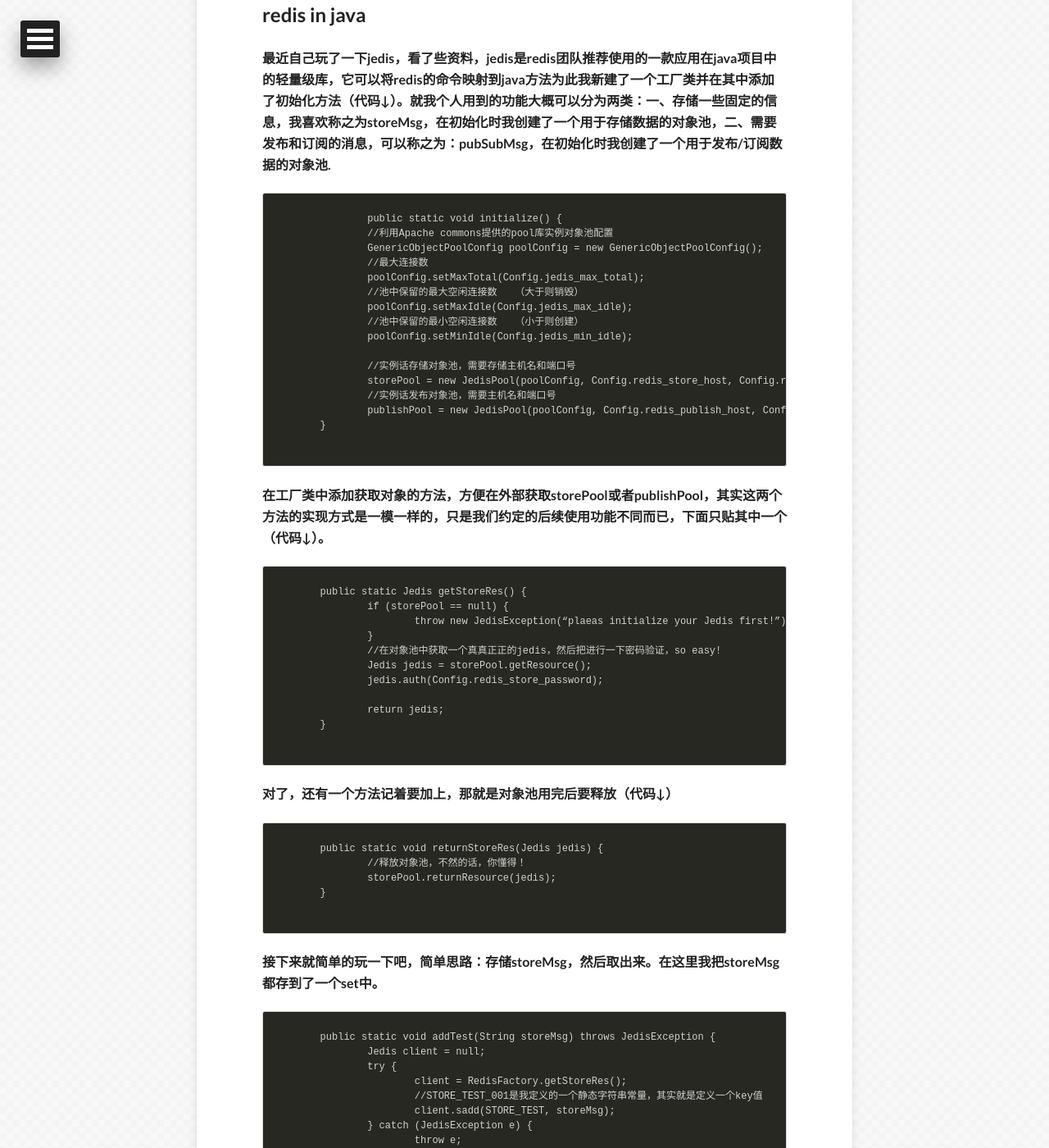
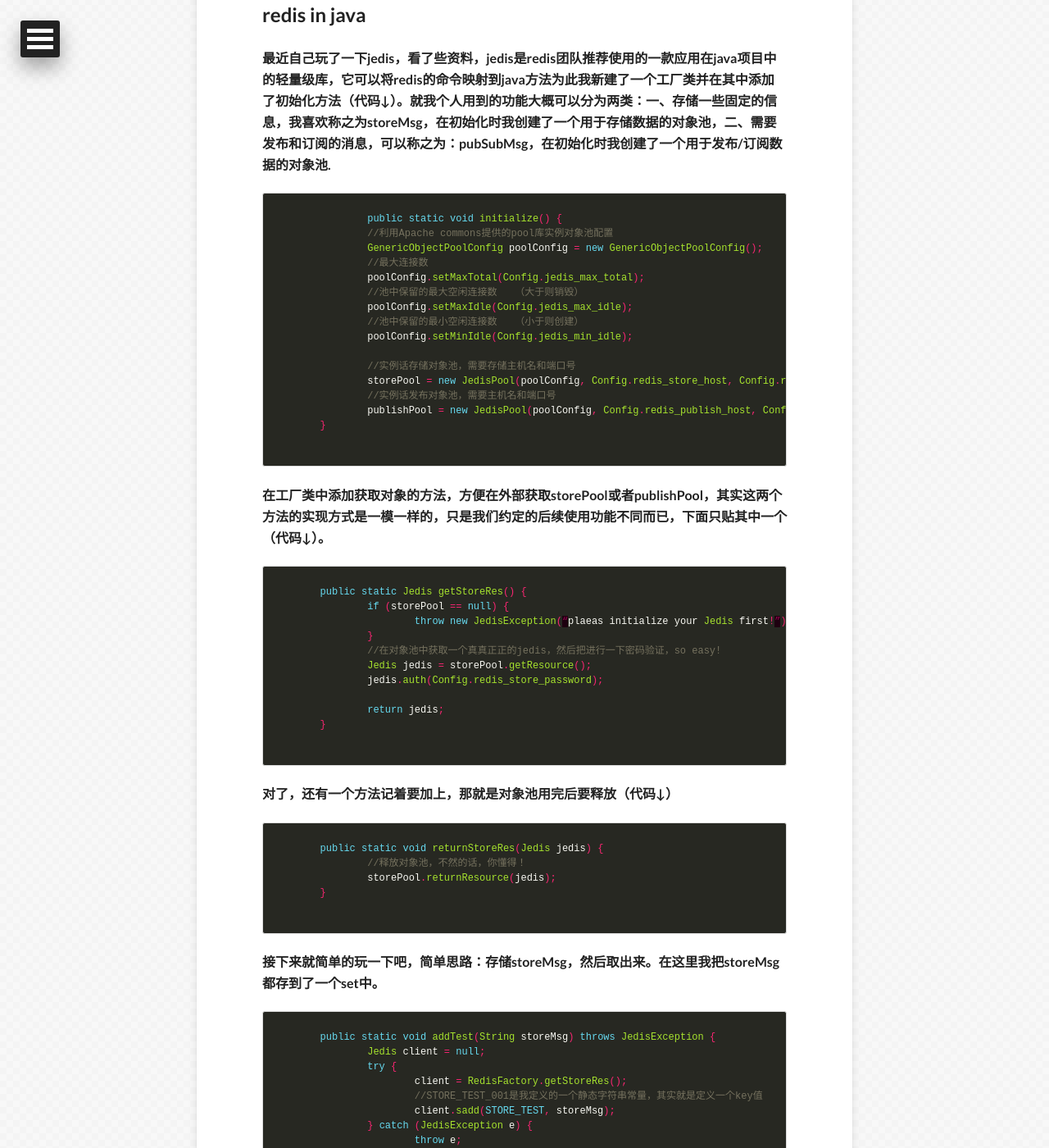
Before and after one commit to Lucces/myblog, a Jekyll site: the page built from _posts/2015-04-28-redis-in-java.md, in a window 1280 px wide and 1400 px high, scrolled down 562 px. Shown: the whole window at 82% size. Built offline with Jekyll 4.4.1, drawn with Linux system fonts in a browser that asks for light colours; nearby versions of some CDN libraries; some of the changed text lies outside the part shown.

Commit message:
update highlight

```diff
--- a/_posts/2015-04-28-redis-in-java.md
+++ b/_posts/2015-04-28-redis-in-java.md
@@ -14,7 +14,7 @@
 ## redis in java
 #### 最近自己玩了一下jedis，看了些资料，jedis是redis团队推荐使用的一款应用在java项目中的轻量级库，它可以将redis的命令映射到java方法为此我新建了一个工厂类并在其中添加了初始化方法（代码↓）。就我个人用到的功能大概可以分为两类：一、存储一些固定的信息，我喜欢称之为storeMsg，在初始化时我创建了一个用于存储数据的对象池，二、需要发布和订阅的消息，可以称之为：pubSubMsg，在初始化时我创建了一个用于发布/订阅数据的对象池.
 
-	{% highlight xml %}
+		{% highlight java %}
 		public static void initialize() {
 		//利用Apache commons提供的pool库实例对象池配置
 		GenericObjectPoolConfig poolConfig = new GenericObjectPoolConfig();
@@ -33,7 +33,7 @@
 	{% endhighlight %}
 #### 在工厂类中添加获取对象的方法，方便在外部获取storePool或者publishPool，其实这两个方法的实现方式是一模一样的，只是我们约定的后续使用功能不同而已，下面只贴其中一个（代码↓）。
 
-	{% highlight xml %}
+	{% highlight java %}
 	public static Jedis getStoreRes() {
 		if (storePool == null) {
 			throw new JedisException(“plaeas initialize your Jedis first!”);
@@ -48,7 +48,7 @@
 
 #### 对了，还有一个方法记着要加上，那就是对象池用完后要释放（代码↓）
 
-	{% highlight xml %}
+	{% highlight java %}
 	public static void returnStoreRes(Jedis jedis) {
 		//释放对象池，不然的话，你懂得！
 		storePool.returnResource(jedis);
@@ -57,7 +57,7 @@
 
 #### 接下来就简单的玩一下吧，简单思路：存储storeMsg，然后取出来。在这里我把storeMsg都存到了一个set中。
 
-	{% highlight xml %}
+	{% highlight java %}
 	public static void addTest(String storeMsg) throws JedisException {
 		Jedis client = null;
 		try {
```
